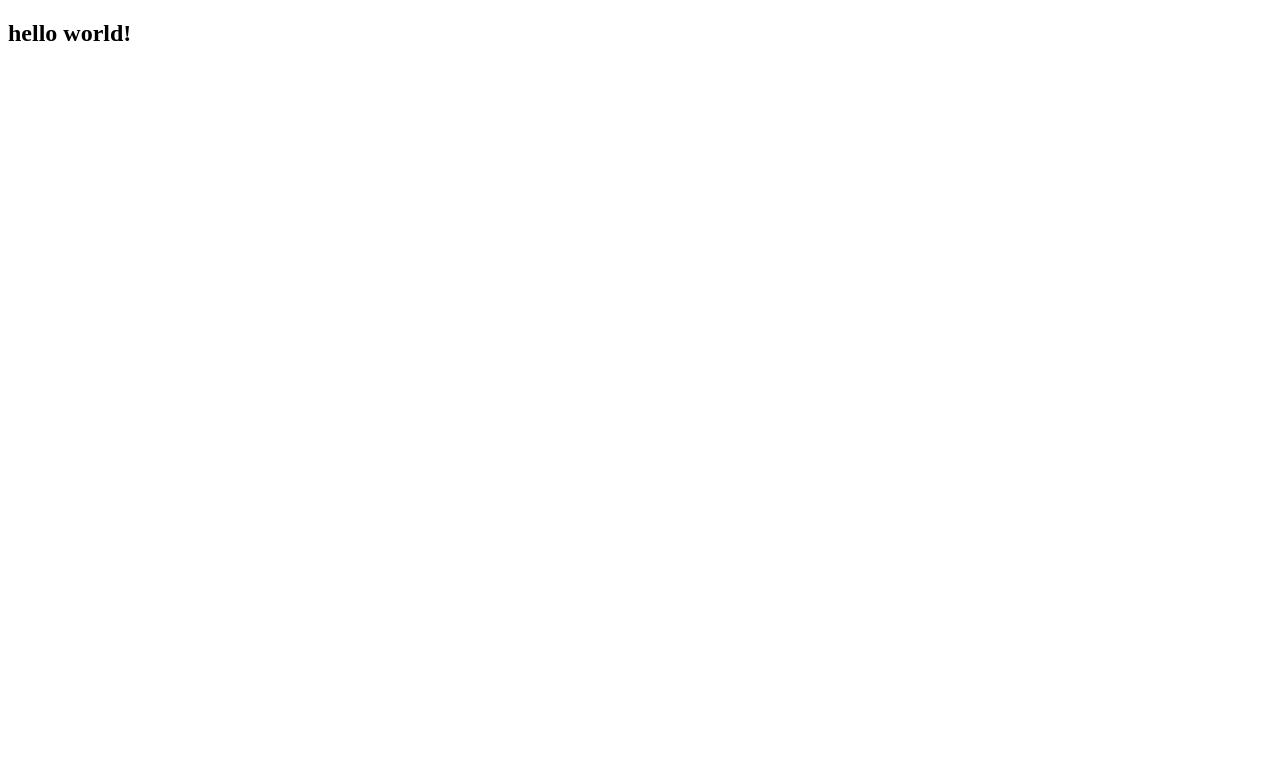
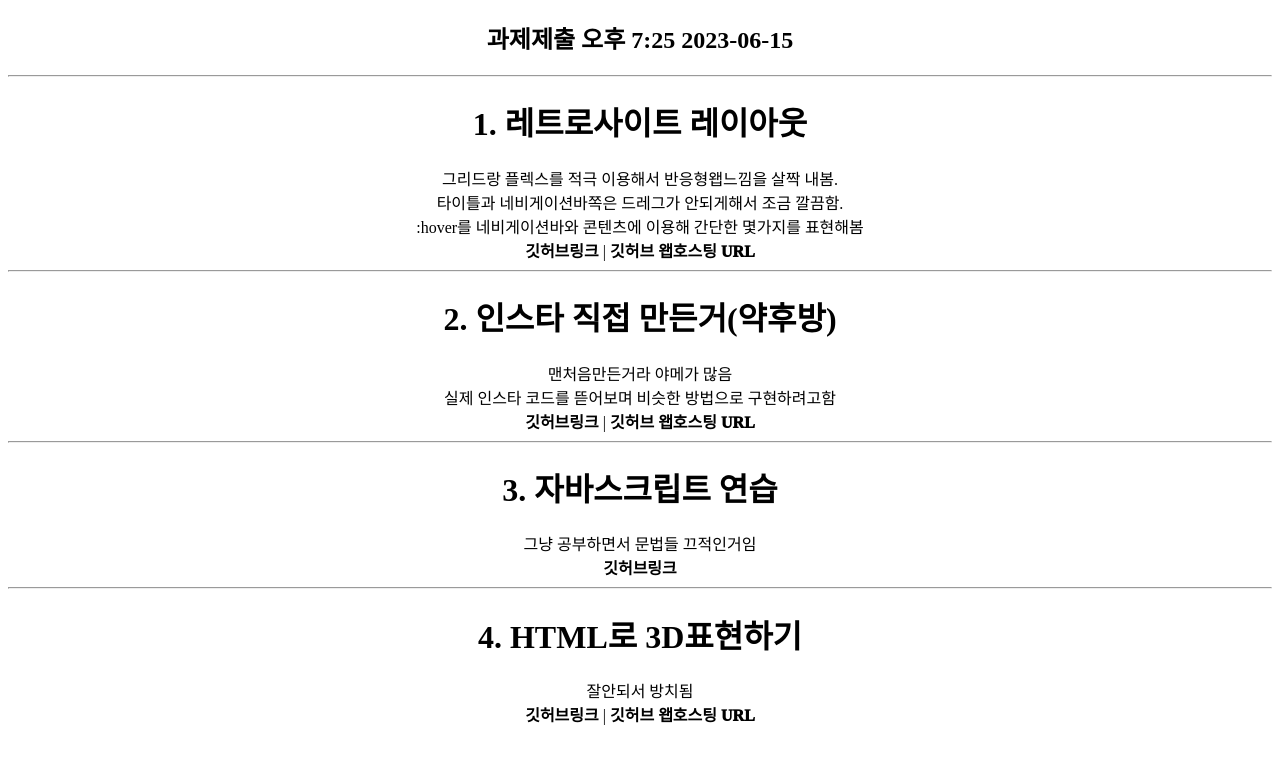
Before and after one commit to happysh2005tony/webHosting, a plain HTML site: page index.html in a window 1280 px wide. Drawn offline with Linux system fonts and the light colour scheme.

Commit message:
Add files via upload

```diff
--- a/index.html
+++ b/index.html
@@ -1,9 +1,43 @@
 <!DOCTYPE html>
-<HTML>
-    <head>
-        <title>webHosting</title>
-    </head>
-    <body>
-        <h2>hello world!</h2>
-    </body>
-</HTML>
+<html>
+<head>
+    <title>과제제출 오후 7:25 2023-06-15</title>
+</head>
+<body>
+    <h2>과제제출 오후 7:25 2023-06-15</h2>
+    <p>
+        <hr>
+        <h1>1. 레트로사이트 레이아웃</h1>
+        그리드랑 플렉스를 적극 이용해서 반응형왭느낌을 살짝 내봄.<br>
+        타이틀과 네비게이션바쪽은 드레그가 안되게해서 조금 깔끔함.<br>
+        :hover를 네비게이션바와 콘텐츠에 이용해 간단한 몇가지를 표현해봄<br>
+        <a href="https://github.com/happysh2005tony/retroSite">깃허브링크</a> |
+        <a href="https://happysh2005tony.github.io/retroSite/">깃허브 왭호스팅 URL</a>
+        <hr>
+        <h1>2. 인스타 직접 만든거(약후방)</h1>
+        맨처음만든거라 야메가 많음<br>
+        실제 인스타 코드를 뜯어보며 비슷한 방법으로 구현하려고함<br>
+        <a href="https://github.com/happysh2005tony/rena__miyashita_Instargram">깃허브링크</a> |
+        <a href="https://happysh2005tony.github.io/rena__miyashita_Instargram/">깃허브 왭호스팅 URL</a>
+        <hr>
+        <h1>3. 자바스크립트 연습</h1>
+        그냥 공부하면서 문법들 끄적인거임<br>
+        <a href="https://github.com/happysh2005tony/Practice">깃허브링크</a>
+        <hr>
+        <h1>4. HTML로 3D표현하기</h1>
+        잘안되서 방치됨<br>
+        <a href="https://github.com/happysh2005tony/3D">깃허브링크</a> |
+        <a href="https://happysh2005tony.github.io/3D/">깃허브 왭호스팅 URL</a>
+    </p>
+</body>
+<style>
+    body {
+        text-align: center;
+    }
+    a {
+        text-decoration: none;
+        color: black;
+        font-weight: 1000;
+    }
+</style>
+</html>
```
